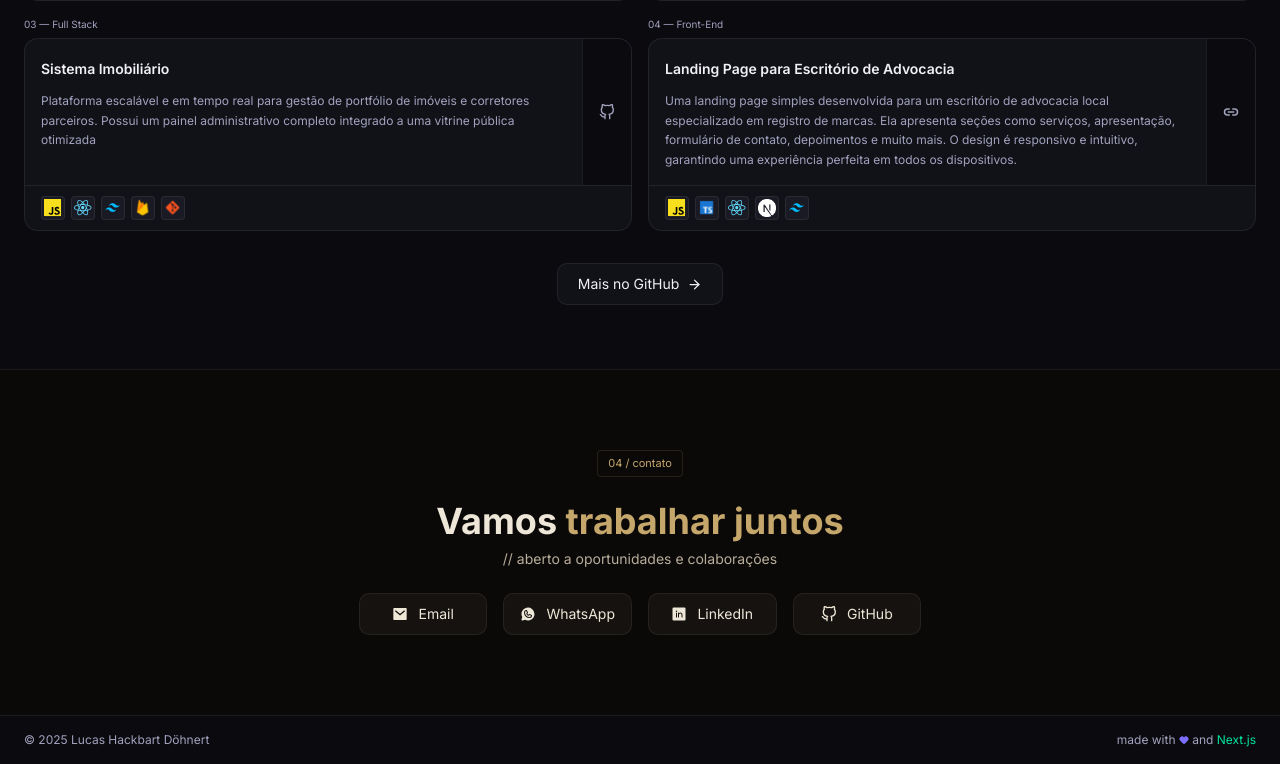
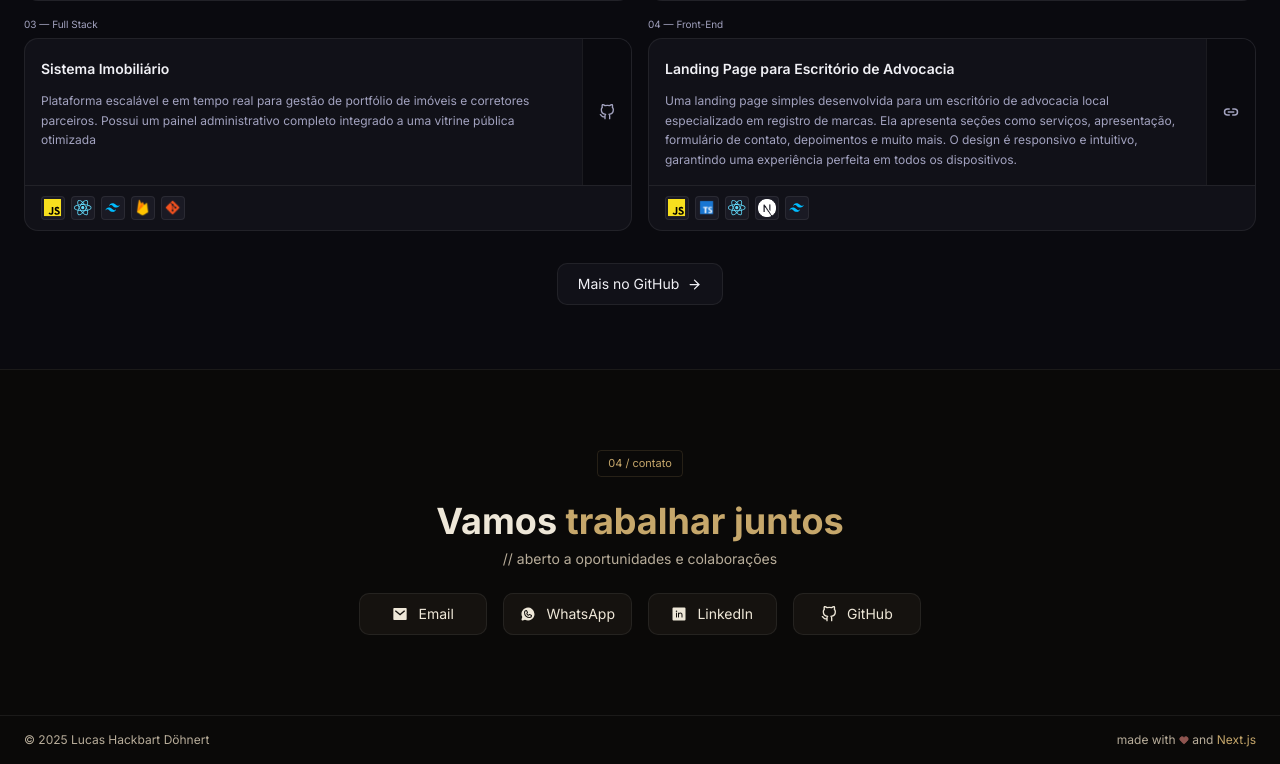
Before and after one commit to Lucashackd/lucashackd, a Next.js app: page / in a window 1280 px wide. Shown: the part 2214-2978 px from the top of the page. Built offline with nearby package versions, Linux system fonts and the light colour scheme.

Commit message:
style: apply dark fantasy palette to portfolio components

```diff
--- a/src/app/_components/_Footer/footer.tsx
+++ b/src/app/_components/_Footer/footer.tsx
@@ -2,20 +2,20 @@ import { Heart } from "lucide-react";
 
 function Footer() {
   return (
-    <footer className="border-t border-white/[0.07] bg-[#0a0a0f]">
+    <footer className="border-t border-white/[0.07] bg-[#0a0908]">
       <div className="container mx-auto flex items-center justify-between px-4 py-4 sm:px-6">
-        <p className="font-mono text-xs text-[#A2A2BF]">
+        <p className="font-mono text-xs text-[#b8ad9a]">
           © 2025 Lucas Hackbart Döhnert
         </p>
-        <p className="font-mono text-xs text-[#A2A2BF]">
+        <p className="font-mono text-xs text-[#b8ad9a]">
           made with{" "}
           <Heart
             size={10}
-            className="inline-block text-[#7c6fff]"
-            fill="#7c6fff"
+            className="inline-block text-[#8f5550]"
+            fill="#8f5550"
           />{" "}
           and{" "}
-          <span className="text-[#00e5a0]">Next.js</span>
+          <span className="text-[#c6a76b]">Next.js</span>
         </p>
       </div>
     </footer>
```
